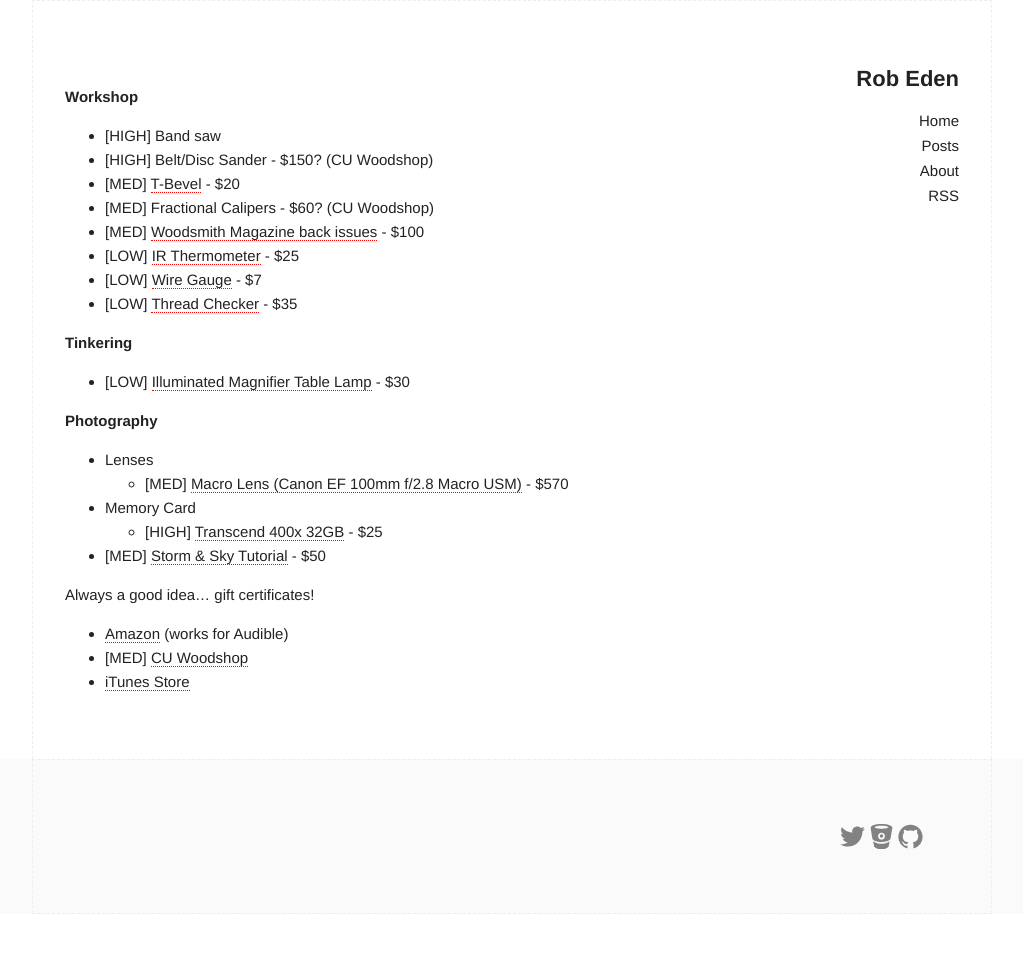
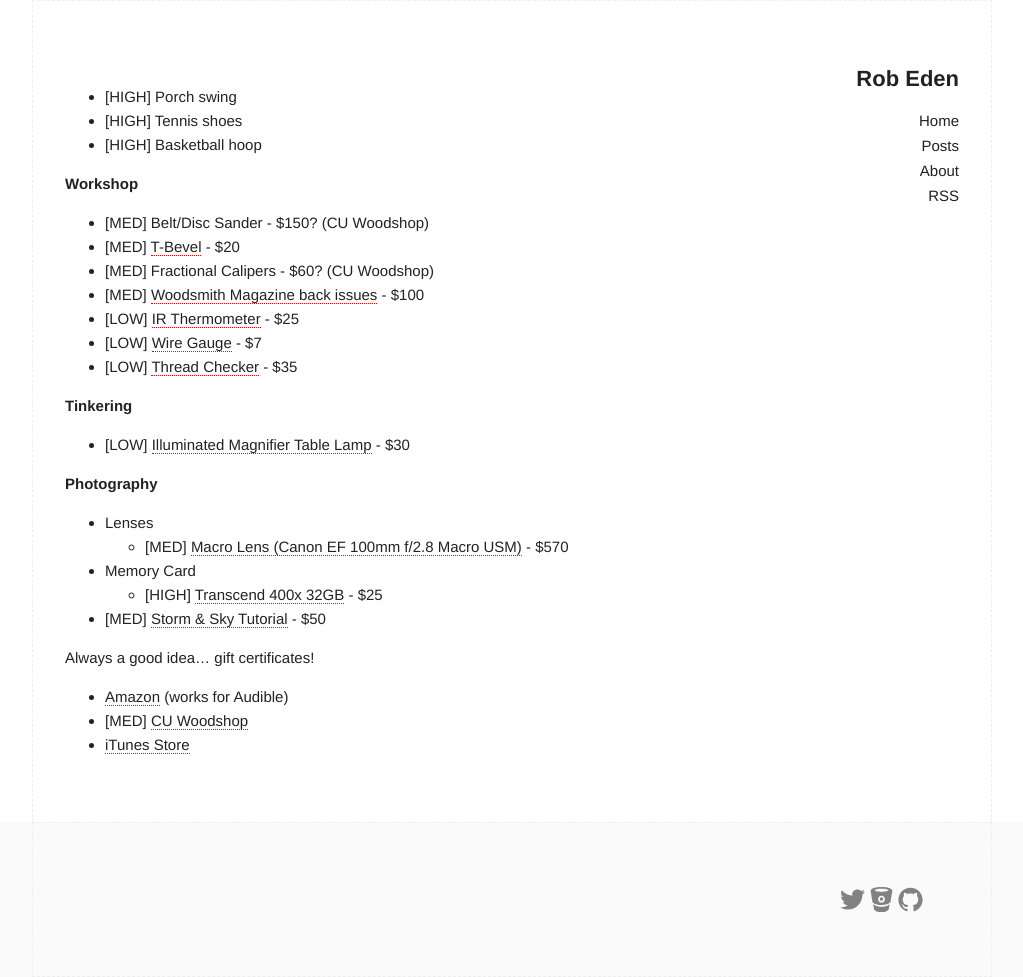
Before and after one commit to robeden/robeden.github.io, a Jekyll site: the page built from personal/wishlist.md, in a window 1280 px wide. Shown: the whole page, without its empty margins (128-1151 px from the left). Built offline with Jekyll 4.4.1, drawn with Linux system fonts in a browser that asks for light colours; our own code applies the rules of GitHub Pages for plain Markdown files; before the commit the page ends 914 px from its top, so only the background shows below that.

Commit message:
Update wishlist.md

```diff
--- a/personal/wishlist.md
+++ b/personal/wishlist.md
@@ -1,33 +1,35 @@
 ---
 ---
 
+- \[HIGH] Porch swing
+- \[HIGH] Tennis shoes
+- \[HIGH] Basketball hoop
 
 **Workshop**
 
-- [HIGH] Band saw
-- [HIGH] Belt/Disc Sander - $150? (CU Woodshop)
-- [MED] [T-Bevel](https://www.lowes.com/pd/IRWIN-Hardwood-T-Bevel/50420100) - $20
-- [MED] Fractional Calipers - $60? (CU Woodshop)
-- [MED] [Woodsmith Magazine back issues](http://www.woodsmith.com/back-issue-library.php) - $100
-- [LOW] [IR Thermometer](https://www.ifixit.com/Store/Tools/IR-Thermometer/IF145-249-1) - $25
-- [LOW] [Wire Gauge](https://www.ifixit.com/Store/Tools/Wire-Gauge/IF145-250-1) - $7
-- [LOW] [Thread Checker](https://www.ifixit.com/Store/Tools/Thread-Checker/IF145-285-1) - $35
+- \[MED] Belt/Disc Sander - $150? (CU Woodshop)
+- \[MED] [T-Bevel](https://www.lowes.com/pd/IRWIN-Hardwood-T-Bevel/50420100) - $20
+- \[MED] Fractional Calipers - $60? (CU Woodshop)
+- \[MED] [Woodsmith Magazine back issues](http://www.woodsmith.com/back-issue-library.php) - $100
+- \[LOW] [IR Thermometer](https://www.ifixit.com/Store/Tools/IR-Thermometer/IF145-249-1) - $25
+- \[LOW] [Wire Gauge](https://www.ifixit.com/Store/Tools/Wire-Gauge/IF145-250-1) - $7
+- \[LOW] [Thread Checker](https://www.ifixit.com/Store/Tools/Thread-Checker/IF145-285-1) - $35
 
 **Tinkering**
 
-- [LOW] [Illuminated Magnifier Table Lamp](https://www.ifixit.com/Store/Tools/Illuminated-Magnifier-Table-Lamp/IF145-038) - $30
+- \[LOW] [Illuminated Magnifier Table Lamp](https://www.ifixit.com/Store/Tools/Illuminated-Magnifier-Table-Lamp/IF145-038) - $30
 
 **Photography**
 
 - Lenses
-    - [MED] [Macro Lens (Canon EF 100mm f/2.8 Macro USM)](http://www.bhphotovideo.com/c/product/194451-USA/Canon_4657A006_100mm_f_2_8_USM_Macro.html) - $570
+    - \[MED] [Macro Lens (Canon EF 100mm f/2.8 Macro USM)](http://www.bhphotovideo.com/c/product/194451-USA/Canon_4657A006_100mm_f_2_8_USM_Macro.html) - $570
 - Memory Card
-    - [HIGH] [Transcend 400x 32GB](http://a.co/0sfrOh7) - $25
-- [MED] [Storm & Sky Tutorial](https://stormandsky.com/photography-tutorial.html) - $50
+    - \[HIGH] [Transcend 400x 32GB](http://a.co/0sfrOh7) - $25
+- \[MED] [Storm & Sky Tutorial](https://stormandsky.com/photography-tutorial.html) - $50
 
 
 Always a good idea... gift certificates!
 
 - [Amazon](http://www.amazon.com/gp/gc/ref=topnav_giftcert) (works for Audible)
-- [MED] [CU Woodshop](http://cuwoodshop.com/)
+- \[MED] [CU Woodshop](http://cuwoodshop.com/)
 - [iTunes Store](http://store.apple.com/us/browse/home/giftcards/itunes/gallery)
```
